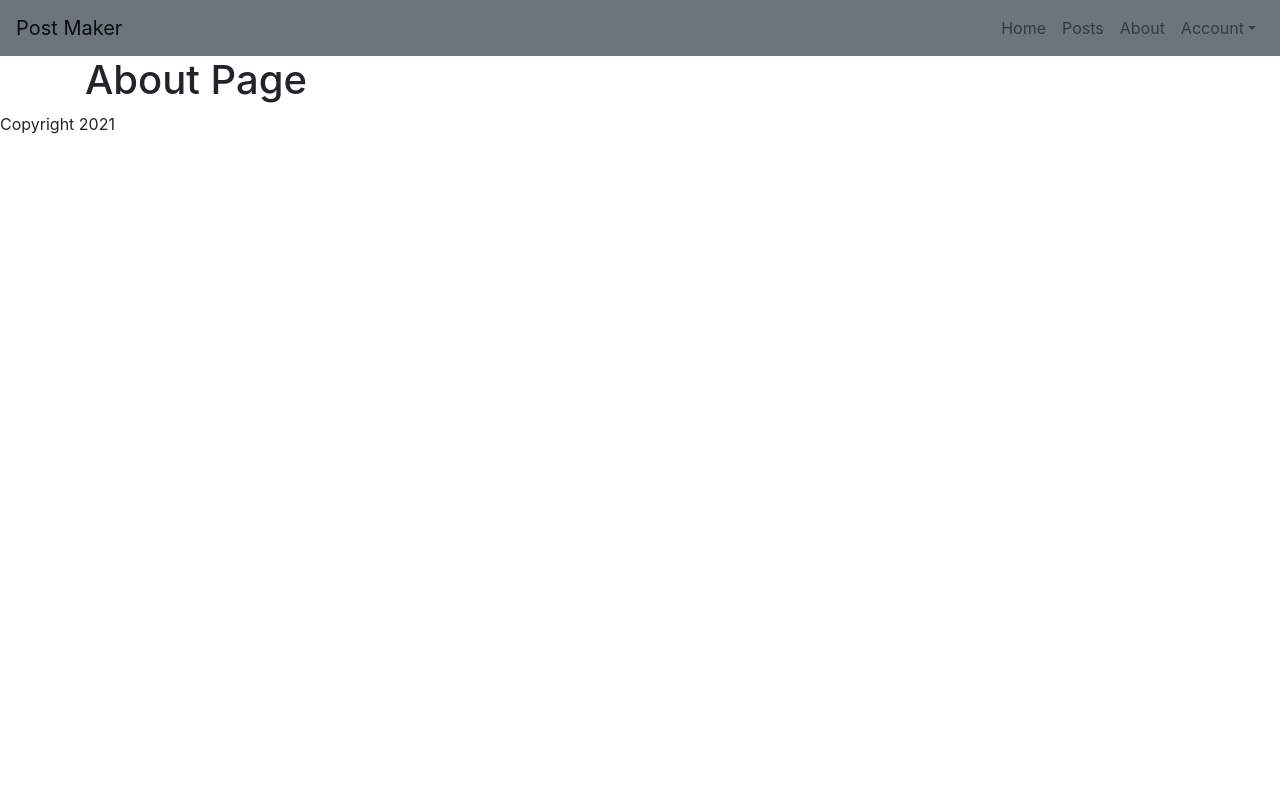
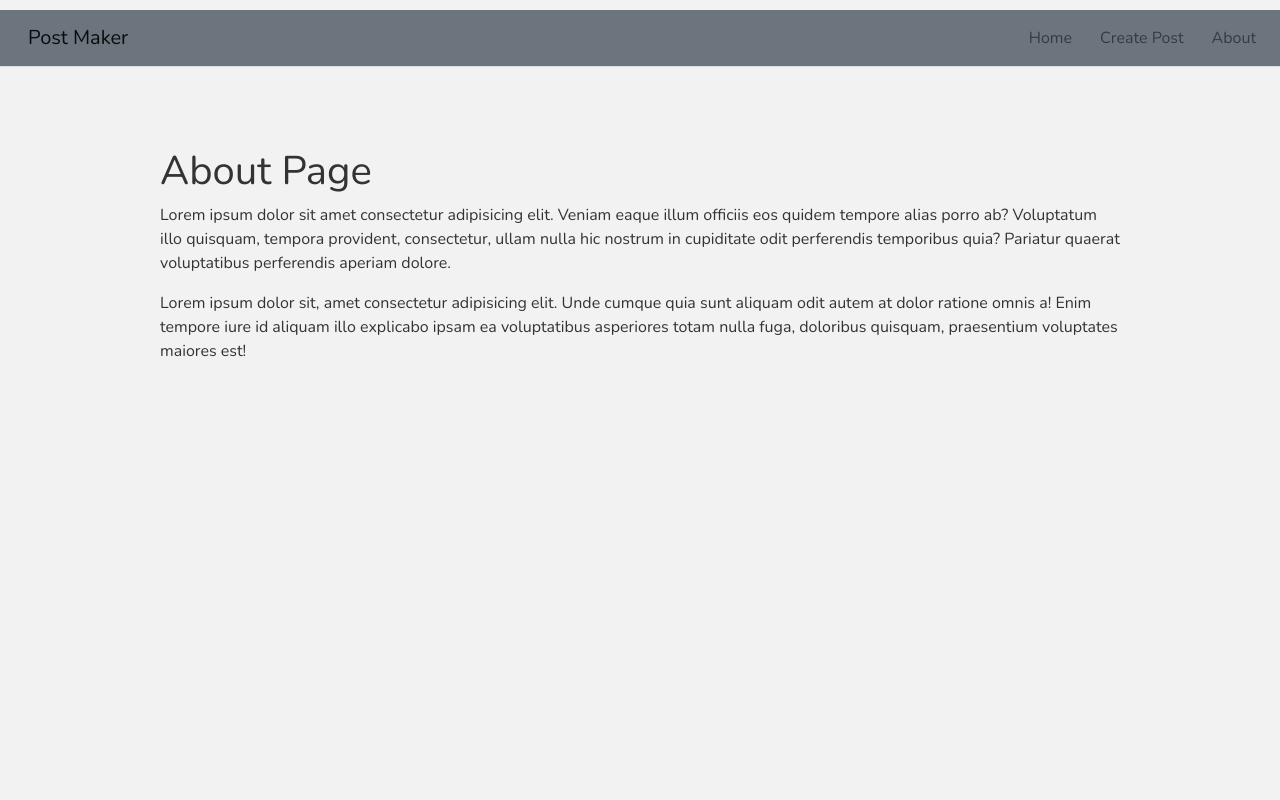
Before and after one commit to its-nedum/post-maker, a Next.js app: page /about in a window 1280 px wide. Shown: the top 800 px of the page. Built offline with nearby package versions, Linux system fonts and the light colour scheme.

Commit message:
feature(added custom styles and 404 page)

```diff
--- a/components/Footer.js
+++ b/components/Footer.js
@@ -1,8 +1,8 @@
 
 const Footer = () => {
     return (
-        <footer>
-            <p>Copyright 2021</p>
+        <footer className="bg-secondary" style={{minHeight:'35px',}}>
+            <p className="text-center">&copy; 2021 Post Maker | Develop by <a href="https://github.com/its-nedum" target="_blank">Chinedu Emesue</a></p>
         </footer>
     )
 }
--- a/components/Layout.js
+++ b/components/Layout.js
@@ -6,7 +6,7 @@
     return (
         <>
             <Navbar />
-                <div className="container">
+                <div className="content">
                     { children }
                 </div>
             <Footer />
--- a/components/Navbar.js
+++ b/components/Navbar.js
@@ -9,12 +9,12 @@
             <Navbar.Collapse id="basic-navbar-nav">
                 <Nav className="ml-auto">
                 <Link href="/" passHref><Nav.Link>Home</Nav.Link></Link>
-                <Link href="/posts" passHref><Nav.Link>Posts</Nav.Link></Link>
+                <Link href="/posts" passHref><Nav.Link>Create Post</Nav.Link></Link>
                 <Link href="/about" passHref><Nav.Link>About</Nav.Link></Link>
-                <NavDropdown title="Account" id="basic-nav-dropdown">
+                {/* <NavDropdown title="Account" id="basic-nav-dropdown">
                     <Link href="#" passHref><NavDropdown.Item>Sign In</NavDropdown.Item></Link>
                     <Link href="#" passHref><NavDropdown.Item>Sign Up</NavDropdown.Item></Link>
-                </NavDropdown>
+                </NavDropdown> */}
                 </Nav>
             </Navbar.Collapse>
         </Navbar>
--- a/pages/_app.js
+++ b/pages/_app.js
@@ -1,5 +1,6 @@
 import Layout from '../components/Layout';
 import 'bootstrap/dist/css/bootstrap.css';
+import '../styles/globals.css'
 
 function MyApp({ Component, pageProps }) {
   return (
--- a/pages/about.js
+++ b/pages/about.js
@@ -6,6 +6,8 @@
             <Meta title="About" description="Your number one online post creator" />
             <main>
                 <h1>About Page</h1>
+                <p>Lorem ipsum dolor sit amet consectetur adipisicing elit. Veniam eaque illum officiis eos quidem tempore alias porro ab? Voluptatum illo quisquam, tempora provident, consectetur, ullam nulla hic nostrum in cupiditate odit perferendis temporibus quia? Pariatur quaerat voluptatibus perferendis aperiam dolore.</p>
+                <p>Lorem ipsum dolor sit, amet consectetur adipisicing elit. Unde cumque quia sunt aliquam odit autem at dolor ratione omnis a! Enim tempore iure id aliquam illo explicabo ipsam ea voluptatibus asperiores totam nulla fuga, doloribus quisquam, praesentium voluptates maiores est!</p>
             </main>
         </>
     )
--- a/pages/index.js
+++ b/pages/index.js
@@ -1,11 +1,12 @@
 import Meta from '../components/Meta';
+
 // import styles from '../styles/Home.module.css'
 
 export default function Home() {
   return (
     <>
       <Meta title="Home" description="Your number one online post creator"/>
-      <main style={{minHeight: '90vh'}}>
+      <main>
 
       </main>
     </>
--- a/pages/posts/index.js
+++ b/pages/posts/index.js
@@ -1,11 +1,12 @@
 import Meta from '../../components/Meta'
+import Form from '../../components/Form'
 
 const index = () => {
     return (
         <>
-            <Meta title="All Posts" description="Your number one online post creator"/>
+            <Meta title="Create Post" description="Your number one online post creator"/>
             <main>
-                <h1>Post Index</h1>
+                <Form />
             </main>
         </>
     )
--- a/styles/globals.css
+++ b/styles/globals.css
@@ -1,4 +1,4 @@
-html,
+/* html,
 body {
   padding: 0;
   margin: 0;
@@ -13,4 +13,52 @@
 
 * {
   box-sizing: border-box;
+} */
+
+@import url('https://fonts.googleapis.com/css2?family=Nunito:wght@300;400;600;700&display=swap');
+
+body {
+  background: #f2f2f2;
+  color: #333;
+  font-family: "Nunito";
 }
+a {
+  color: #333;
+  text-decoration: none;
+}
+.content {
+  max-width: 960px;
+  margin: 0 auto;
+  min-height: 100vh;
+}
+nav {
+  margin: 10px auto 80px;
+  padding: 10px 0;
+  display: flex;
+  justify-content: flex-end;
+  align-items: flex-end;
+  border-bottom: 1px solid #ddd;
+}
+nav a {
+  margin-left: 12px;
+}
+nav .logo {
+  margin-right: auto;
+}
+footer {
+  display: block;
+  text-align: center;
+  padding: 20px 0;
+  margin-top: 60px;
+  color: #fff;
+  border-top: 1px solid #eaeaea;
+}
+
+.not-found {
+  text-align: center;
+}
+
+.not-found a {
+  color: #4979ff;
+  text-decoration: underline;
+}
```
Also changed, not shown: components/Form.js (added, +31 -0 lines), pages/404.js (added, +13 -0 lines), styles/posts.module.css (added).
